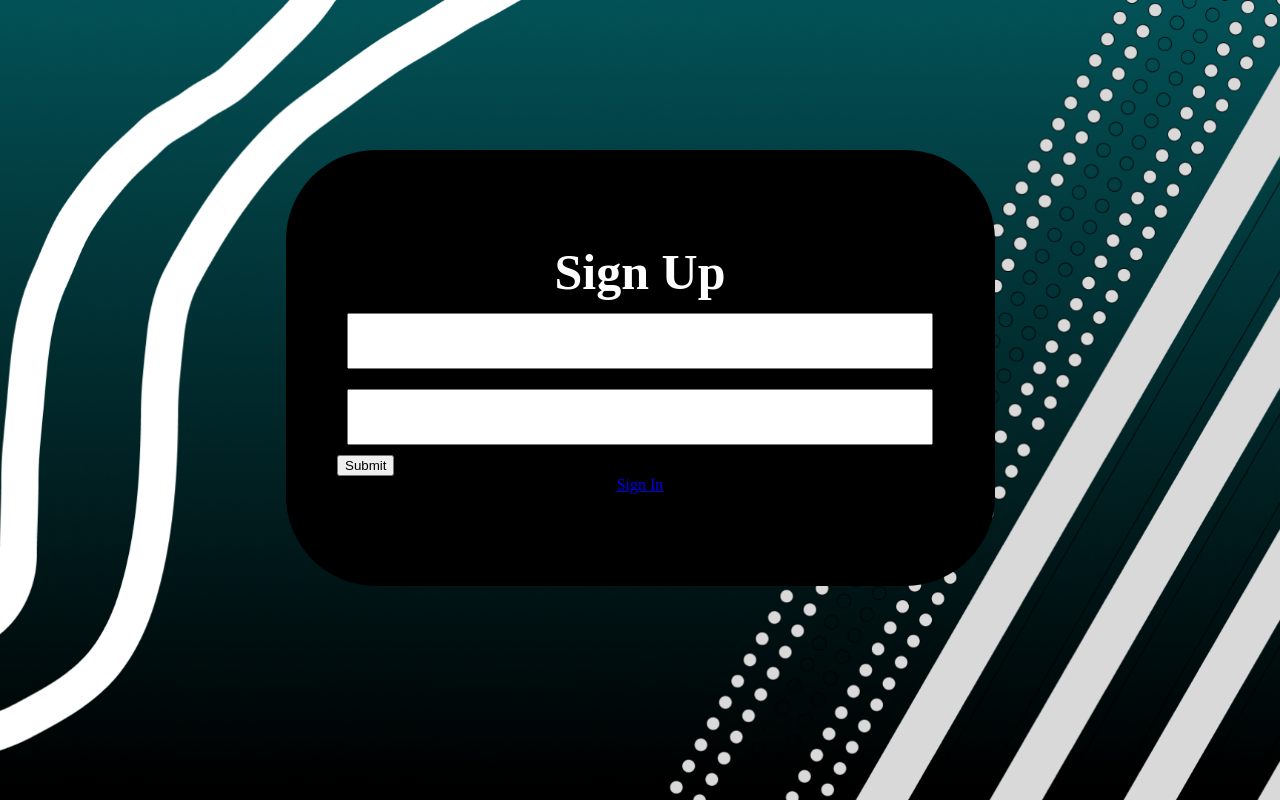
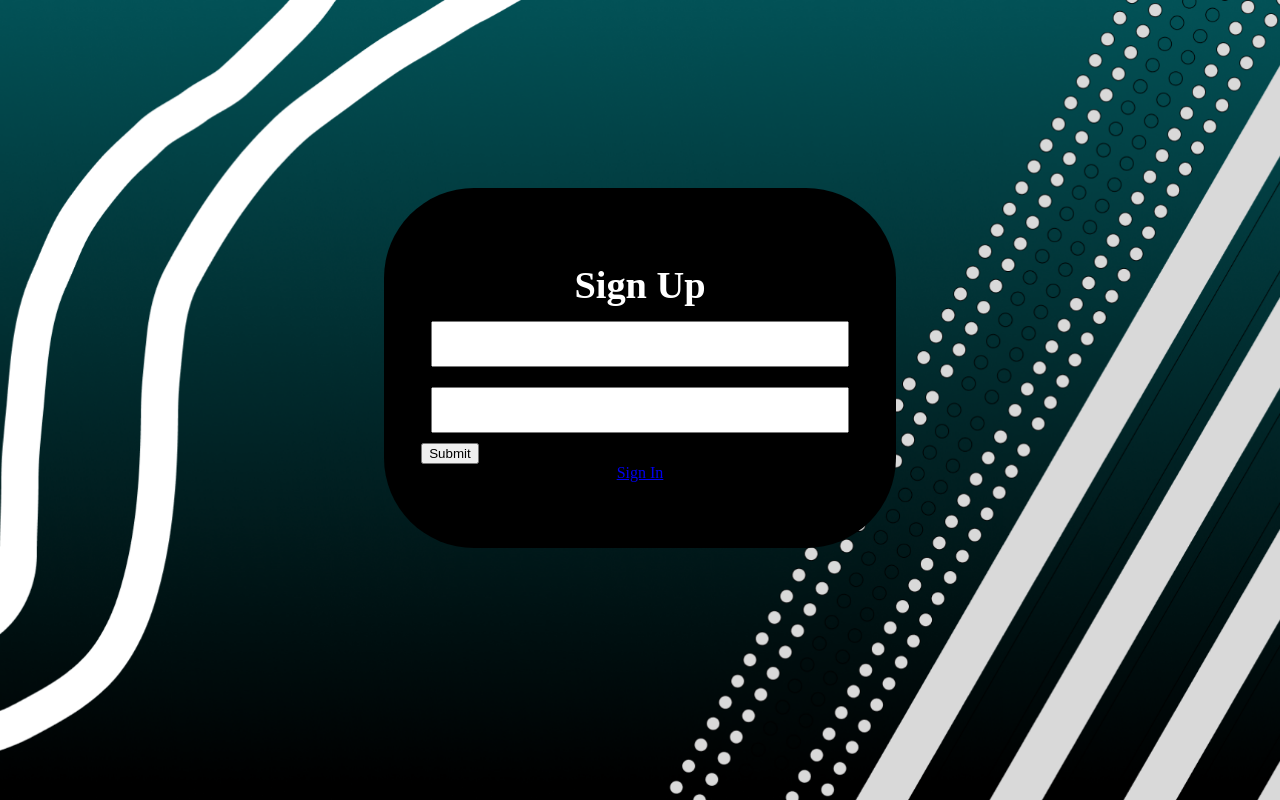
Before and after one commit to NicEkstrand/Soundify, a Flask app: page /sign-up in a window 1280 px wide. Run offline with Flask 3, Linux system fonts and the light colour scheme.

Commit message:
Added Inheritance

```diff
--- a/app.py
+++ b/app.py
@@ -92,4 +92,4 @@ def sign_up():
 
 if __name__ == "__main__":
     init_db()
-    app.run(debug=True)
+    app.run(host="172.16.6.244", port="5001")
--- a/models.py
+++ b/models.py
@@ -49,6 +49,5 @@ class Search(Base):
     __tablename__ = "searches"
     # Columns
     id = id = Column("id", INTEGER, primary_key=True)
-    user_id = Column('user_id', TEXT, ForeignKey('users.username'))
     input = Column("input", TEXT, nullable=False)
     user = relationship("User", back_populates="searches")
--- a/static/styles/sign-in.css
+++ b/static/styles/sign-base.css
@@ -16,8 +16,8 @@ body{
 .Sign-in-box{
     display: flex;
     justify-content: center;
-    width: 709px;
-    height: 436px;
+    width: 40vw;
+    height: 45vh;
 
     background: #000000;
     border-radius: 90px;
@@ -28,14 +28,14 @@ body{
 
 
 /* Sign In */
-.sign-in{
-    width: 190px;
-    height: 61px;
+.block-title{
+    width: 20vw;
+    height: 7vh;
 
     font-family: 'Ruda';
     font-style: normal;
     font-weight: 700;
-    font-size: 50px;
+    font-size: 3vw;
     line-height: 61px;
     /* identical to box height */
     text-align: center;
@@ -44,26 +44,10 @@ body{
 }
 
 
-/* Username */
-.box-text{
-    width: 144px;
-    height: 37px;
-
-    font-family: 'Ruda';
-    font-style: normal;
-    font-weight: 400;
-    font-size: 30px;
-    line-height: 37px;
-    /* identical to box height */
-    text-align: center;
-
-    color: #645E5E;
-}
-
 .input-field input[type="text"]{
     text-align: center;
-    height: 50px;
-    width: 578px;
+    height: 5vh;
+    width: 32vw;
     margin: 10px;
 
     box-shadow: none;
@@ -72,8 +56,8 @@ body{
 
 .input-field input[type="password"]{
     text-align: center;
-    height: 50px;
-    width: 578px;
+    height: 5vh;
+    width: 32vw;
     margin: 10px;
 
     box-shadow: none;
--- a/templates/history.html
+++ b/templates/history.html
@@ -1,7 +1,7 @@
 <!DOCTYPE html>
 <html>
     <head>
-         <link rel="stylesheet" type="text/css" href="/static/styles/history.css">
+         <link rel="stylesheet" type="text/css" href="{{url_for('static', filename='styles/history.css')}}">
          <title>Soundify</title>
     </head>
     <body>
--- a/templates/results.html
+++ b/templates/results.html
@@ -1,7 +1,7 @@
 <!DOCTYPE html>
 <html>
     <head>
-         <link rel="stylesheet" type="text/css" href="/static/styles/results.css">
+         <link rel="stylesheet" type="text/css" href="{{url_for('static', filename='styles/results.css')}}">
          <title>Soundify</title>
     </head>
     <body>
--- a/templates/search.html
+++ b/templates/search.html
@@ -1,7 +1,7 @@
 <!DOCTYPE html>
 <html>
     <head>
-         <link rel="stylesheet" type="text/css" href="/static/styles/search.css">
+         <link rel="stylesheet" type="text/css" href="{{url_for('static', filename='styles/search.css')}}">
          <title>Soundify</title>
     </head>
     <body>
--- a/templates/settings.html
+++ b/templates/settings.html
@@ -1,7 +1,7 @@
 <!DOCTYPE html>
 <html>
     <head>
-         <link rel="stylesheet" type="text/css" href="/static/styles/settings.css">
+         <link rel="stylesheet" type="text/css" href="{{url_for('static', filename='styles/settings.css')}}">
          <title>Soundify</title>
     </head>
     <body>
--- /dev/null
+++ b/templates/sign-base.html
@@ -0,0 +1,32 @@
+<!DOCTYPE html>
+<html>
+    <head>
+         <link rel="stylesheet" type="text/css" href="{{url_for('static', filename='styles/sign-base.css')}}">
+         <title>{%block title%}{%endblock%}</title>
+    </head>
+    <body>
+        <div class="Sign-in-box">
+            <div class="row">
+                <div class="block-title">
+                    {%block sign%}{%endblock%}
+                </div>
+            </div>
+
+            <div class="row">
+                <div class="box">
+                    <form action="/" method="POST">
+                        <div class="input-field">
+                            <input type ="text" id = "username" name="username">
+                        </div>
+
+                        <div class="input-field">
+                            <input type ="password" id = "password" name="password">
+                        </div>
+                        <button type = "submit">Submit</button>
+                    </form>
+                </div>
+            </div>
+            {%block button%}{%endblock%}
+        </div>
+    </body>
+</html>
--- a/templates/sign-up.html
+++ b/templates/sign-up.html
@@ -1,38 +1,9 @@
-<!DOCTYPE html>
-<html>
-    <head>
-         <link rel="stylesheet" type="text/css" href="/static/styles/sign-in.css">
-         <title>Soundify</title>
-    </head>
-    <body>
-        <div class="Sign-in-box">
-            <div class="row">
-                <div class="sign-in">
-                    Sign Up
-                </div>
-            </div>
+{%extends "sign-base.html"%}
+{%block title%}Sign Up{%endblock%}
+{%block sign%}Sign Up{%endblock%}
 
-            <div class="row">
-                <div class="box">
-                    <form action="/sign-up" method="POST">
-                        <div class="input-field">
-                            <input type ="text" id = "username" name="username">
-                        </div>
-
-                        <div class="input-field">
-                            <input type ="password" id = "password" name="password">
-                        </div>
-                        <button type = "submit">Submit</button>
-                    </form>
-                </div>
-            </div>
-
-            <div class="row">
-                <a href="/">Sign In</a>
-            </div>
-
-
-        </div>
-
-    </body>
-</html>
+{%block button%}
+<div class="row">
+    <a href="/">Sign In</a>
+</div>
+{%endblock%}
```
Also changed, not shown: static/styles/home.css (renamed from static/styles/main.css, +20 -22 lines), templates/home.html (+9 -8 lines), templates/sign-in.html (+8 -36 lines), soundify.db.
